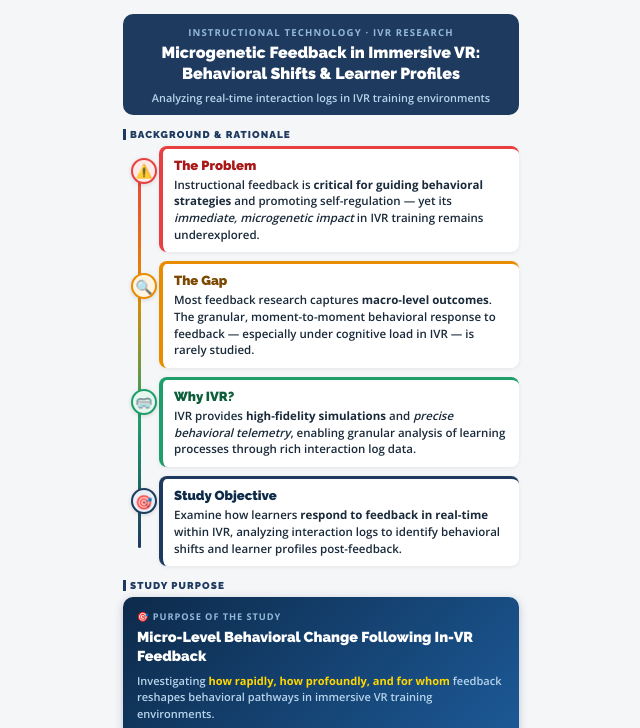
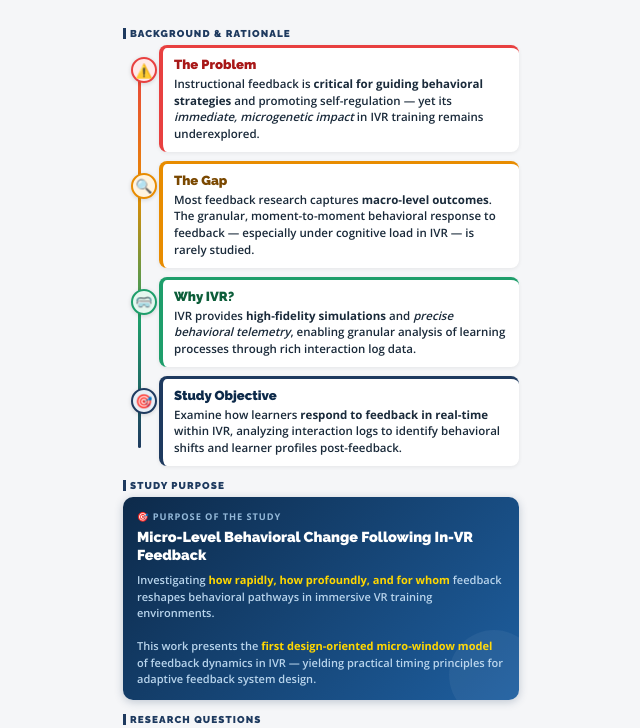
Before and after one commit to KindDave/AERA2026, a plain HTML site: page background_feedback_study.html in a window 1280 px wide. Shown: the top 728 px of the page, without its empty margins (319-959 px from the left). Drawn offline with nearby package versions, Linux system fonts and the light colour scheme.

Commit message:
Add files via upload

```diff
--- a/background_feedback_study.html
+++ b/background_feedback_study.html
@@ -579,13 +579,6 @@
 </head>
 <body>
 
-<!-- POSTER TITLE -->
-<div class="poster-title">
-  <div class="tag">Instructional Technology · IVR Research</div>
-  <h1>Microgenetic Feedback in Immersive VR:<br>Behavioral Shifts & Learner Profiles</h1>
-  <div class="sub">Analyzing real-time interaction logs in IVR training environments</div>
-</div>
-
 <!-- ── BACKGROUND ── -->
 <div class="sec-label">Background &amp; Rationale</div>
 <div class="flow-wrap">
```
